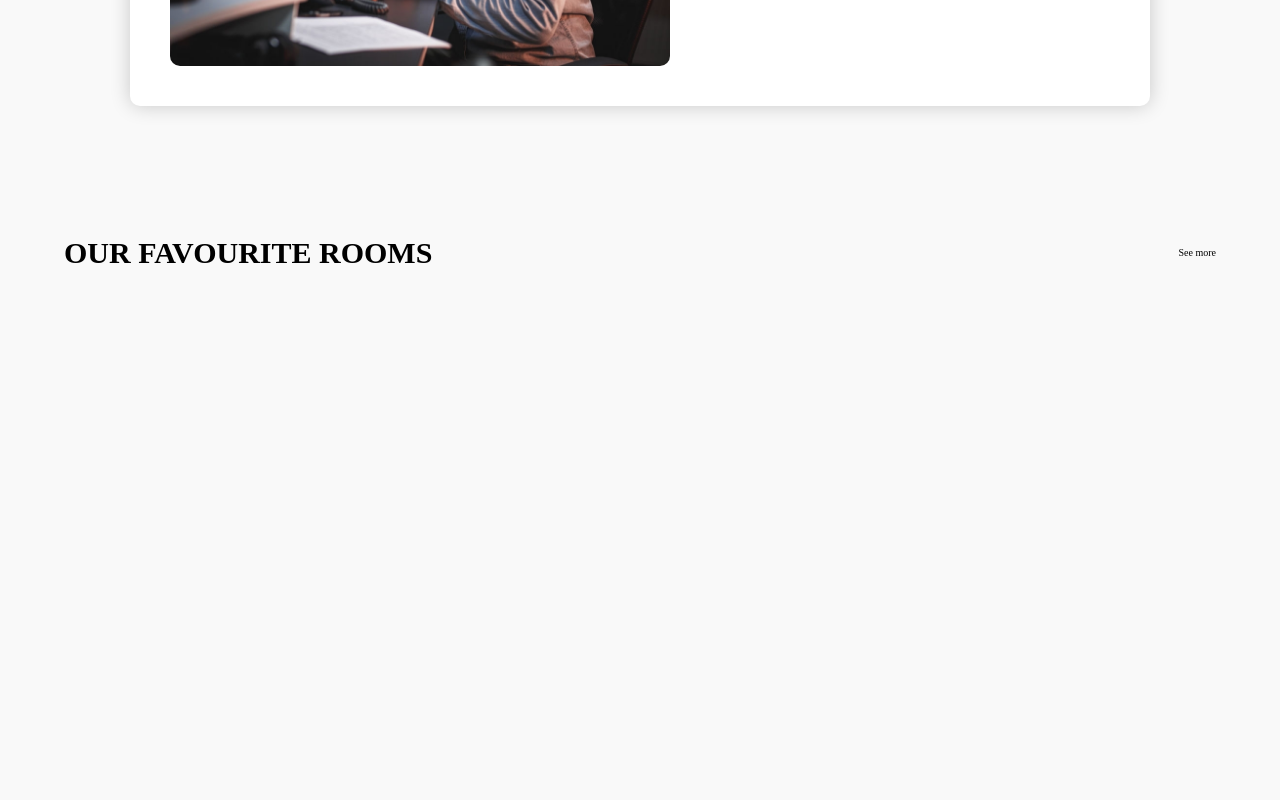
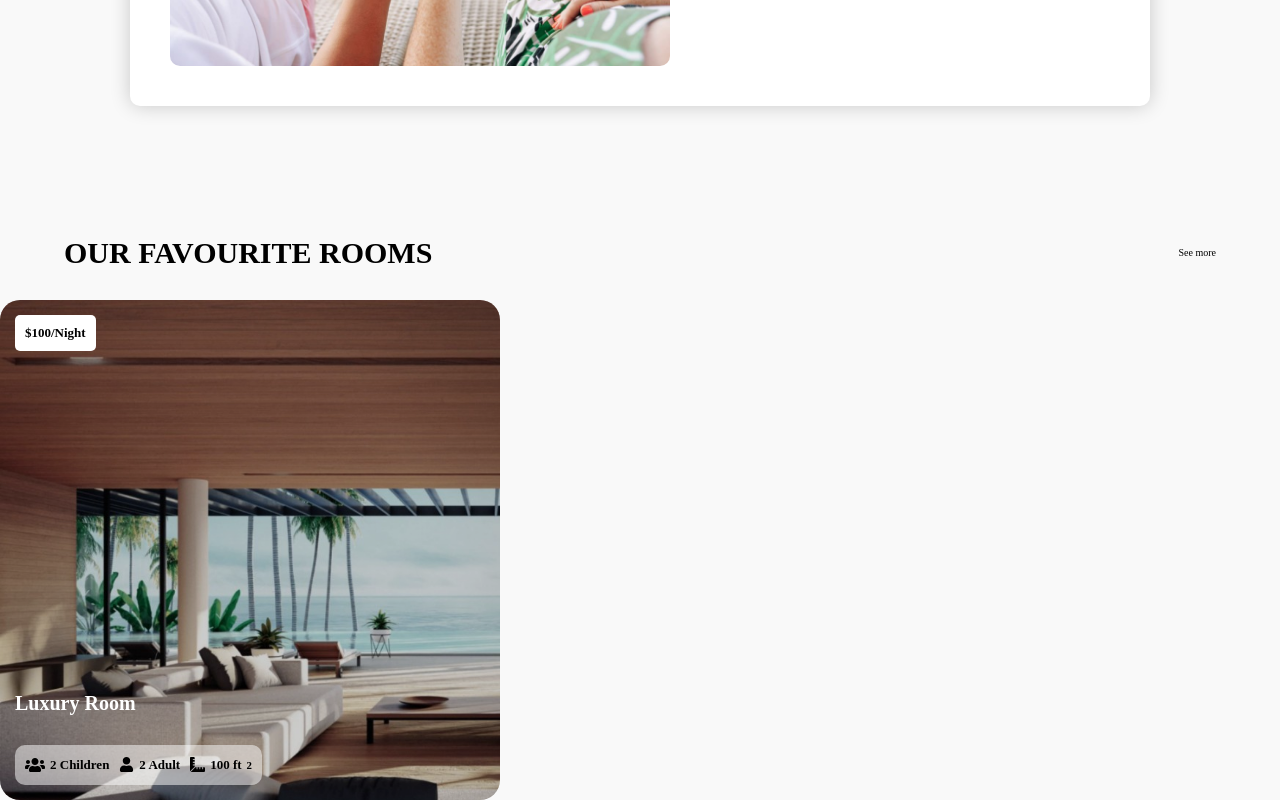
Before and after one commit to PrinceNarteh/hotel, a React (Create React App) app: page / in a window 1280 px wide. Shown: the part 1298-2098 px from the top of the page. Before the commit the page ends 1598 px from the top, so only its background shows below. Built offline with nearby package versions, Linux system fonts and the light colour scheme.

Commit message:
add ImageBox component

```diff
--- a/src/components/home/FavouriteRooms.tsx
+++ b/src/components/home/FavouriteRooms.tsx
@@ -1,5 +1,7 @@
 import React from "react";
+import styled from "styled-components";
 import { Container } from "../styles/Container";
+import { ImageBox } from "../styles/ImageBox";
 import { Section } from "../styles/Section";
 import { SectionHeader } from "../styles/SectionHeader";
 
@@ -9,6 +11,7 @@ export const FavouriteRooms = () => {
       <Container fluid>
         <SectionHeader title="Our Favourite Rooms" />
       </Container>
+      <ImageBox />
     </Section>
   );
 };
--- a/src/components/home/Report.tsx
+++ b/src/components/home/Report.tsx
@@ -5,14 +5,14 @@ import { Section } from "../styles/Section";
 import { Title } from "../styles/Title";
 import { Paragraph } from "../styles/Paragraph";
 import { Image } from "../styles/Image";
-import Welcome from "../../assets/welcome.jpg";
+import Beach from "../../assets/beach.jpg";
 
 export const Report = () => {
   return (
     <Section padding="10rem 0">
       <Container>
         <Box>
-          <Image src={Welcome} />
+          <Image src={Beach} />
           <Content>
             <Title as="h3" fontSize={4}>
               Beach Hotel More than a stay
--- /dev/null
+++ b/src/components/styles/ImageBox.tsx
@@ -0,0 +1,98 @@
+import React from "react";
+import styled from "styled-components";
+import { Image } from "./Image";
+import Img from "../../assets/header-img.jpg";
+import { Title } from "./Title";
+import { FaUsers, FaUser, FaRulerCombined } from "react-icons/fa";
+
+interface CardItemProps {
+  numberOfChildren: number;
+  numberOfadult: number;
+  roomSize: number;
+}
+
+const CardItem = ({
+  numberOfChildren,
+  numberOfadult,
+  roomSize,
+}: CardItemProps) => {
+  return (
+    <>
+      <CardItemStyle>
+        <FaUsers size={20} />
+        <span>{numberOfChildren} Children</span>
+      </CardItemStyle>
+      <CardItemStyle>
+        <FaUser size={15} /> {numberOfadult} Adult
+      </CardItemStyle>
+      <CardItemStyle>
+        <FaRulerCombined size={15} /> {roomSize} ft<sup>2</sup>
+      </CardItemStyle>
+    </>
+  );
+};
+
+export const ImageBox = () => {
+  return (
+    <ImageContainer>
+      <Image src={Img} />
+      <Content>
+        <PriceTag>$100/Night</PriceTag>
+        <div>
+          <Title as="h3" color="white">
+            Luxury Room
+          </Title>
+          <Card>
+            <CardItem numberOfChildren={2} numberOfadult={2} roomSize={100} />
+          </Card>
+        </div>
+      </Content>
+    </ImageContainer>
+  );
+};
+
+const ImageContainer = styled.div`
+  overflow: hidden;
+  position: relative;
+  width: 500px;
+  height: 500px;
+  border-radius: 2rem;
+`;
+
+const Content = styled.div`
+  background-color: rgba(0, 0, 0, 0.2);
+  position: absolute;
+  inset: 0;
+  z-index: 1;
+  display: flex;
+  flex-direction: column;
+  justify-content: space-between;
+  align-items: flex-start;
+  padding: 1.5rem;
+`;
+
+const PriceTag = styled.div`
+  background-color: white;
+  border-radius: 5px;
+  padding: 1rem;
+  font-size: 1.3rem;
+  font-weight: bold;
+`;
+
+const Card = styled.div`
+  display: flex;
+  align-items: center;
+  gap: 1rem;
+  height: 5rems;
+  background-color: rgba(255, 255, 255, 0.5);
+  padding: 1rem;
+  border-radius: 1rem;
+`;
+
+const CardItemStyle = styled.div`
+  display: flex;
+  align-items: center;
+  gap: 0.5rem;
+  font-size: 1.3rem;
+  font-weight: bold;
+`;
```
Also changed, not shown: src/assets/beach.jpg (added), src/assets/welcome.jpg (deleted).
